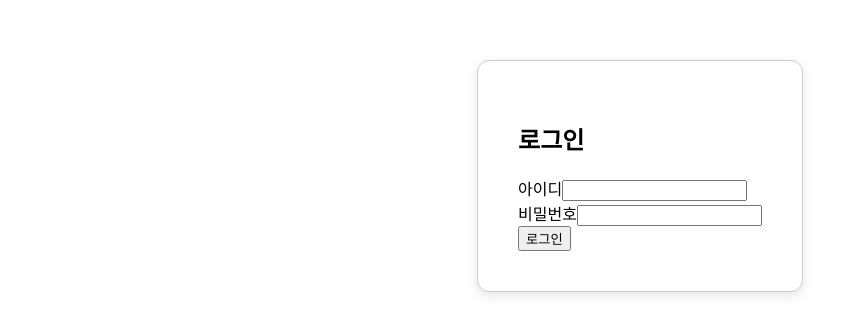
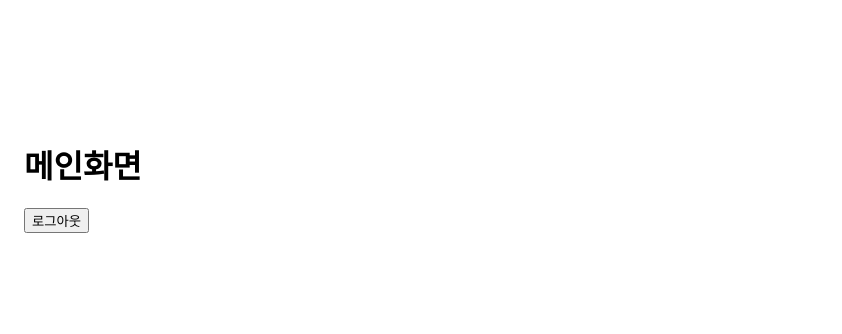
Before and after one commit to Chanyoung3/SalesScoreAI, a React (Create React App) app in the folder frontend/: page /consultations in a window 1280 px wide. Shown: the part 224-558 px from the top of the page, without its empty margins (0-842 px from the left). Built offline with nearby package versions, Linux system fonts and the light colour scheme; sample sign-in values are in the browser's storage.

Commit message:
Login Page

```diff
--- a/frontend/package.json
+++ b/frontend/package.json
@@ -3,12 +3,18 @@
   "version": "0.1.0",
   "private": true,
   "dependencies": {
+    "@emotion/react": "^11.14.0",
+    "@emotion/styled": "^11.14.0",
+    "@mui/material": "^7.1.0",
+    "@tanstack/react-query": "^5.77.2",
     "@testing-library/dom": "^10.4.0",
     "@testing-library/jest-dom": "^6.6.3",
     "@testing-library/react": "^16.3.0",
     "@testing-library/user-event": "^13.5.0",
+    "axios": "^1.9.0",
     "react": "^19.1.0",
     "react-dom": "^19.1.0",
+    "react-router-dom": "^7.6.1",
     "react-scripts": "5.0.1",
     "web-vitals": "^2.1.4"
   },
--- a/frontend/src/App.js
+++ b/frontend/src/App.js
@@ -1,11 +1,32 @@
 import React from 'react';
+import { BrowserRouter, Routes, Route, Navigate } from 'react-router-dom';
+import Container from "@mui/material/Container";
+import { QueryClient, QueryClientProvider } from "@tanstack/react-query";
 import Login from './components/Login';
+import Consultations from './components/consultations';
+
+const queryClient = new QueryClient();
 
 function App() {
+  const isAuthenticated = !!sessionStorage.getItem("jwt");
+
   return (
-    <div className="App">
-      <Login />
-    </div>
+    <Container maxWidth="xl">
+      <QueryClientProvider client={queryClient}>
+      <BrowserRouter>
+          <Routes>
+            <Route
+              path="/"
+              element={isAuthenticated ? <Navigate to="/consultations" /> : <Login />}
+            />
+            <Route
+              path="/consultations"
+              element={isAuthenticated ? <Consultations /> : <Navigate to="/" />}
+            />
+          </Routes>
+        </BrowserRouter>
+      </QueryClientProvider>
+    </Container>
   );
 }
 
--- a/frontend/src/components/Login.js
+++ b/frontend/src/components/Login.js
@@ -1,24 +1,54 @@
 import React, { useState } from 'react';
+import Consultations from "./consultations";
+import axios from 'axios';
 
 function Login() {
   const [user, setUser] = useState({
     userid: "",
     password: "",
   });
+  const [isAuthenticated, setAuth] = useState(false);
+  const [open, setOpen] = useState(false);
 
   const handleChange = (e) => {
     setUser({ ...user, [e.target.name]: e.target.value });
   };
 
-  const handleSubmit = (e) => {
+  const handleLogin = (e) => {
     e.preventDefault();
+    // 서버 연결
+    // /*
+    axios
+      .post(process.env.REACT_APP_API_URL + "/auth/login", user, {
+        headers: { "Content-Type": "application/json" },
+      })
+      .then((res) => {
+        const jwtToken = res.headers.authorization;
+        if (jwtToken) {
+          sessionStorage.setItem("jwt", jwtToken);
+          setAuth(true);
+        }
+      })
+      .catch(() => {
+        setOpen(true);
+      });
+     // */
+
     console.log("로그인 시도:", user);
+    //setAuth(true);
   };
 
+  const handleLogout = () => {
+    setAuth(false);
+  };
+
+  if (isAuthenticated) {
+    return <Consultations logOut={handleLogout} />;
+  } else {
     return (
       <div className="login-container">
         <h2>로그인</h2>
-      <form onSubmit={handleSubmit}>
+        <form onSubmit={handleLogin}>
           <div>
             <label>아이디</label>
             <input
@@ -39,8 +69,10 @@ function Login() {
           </div>
           <button type="submit">로그인</button>
         </form>
+        {open && <p style={{ color: 'red' }}>로그인 실패. 아이디와 비밀번호를 확인하세요.</p>}
       </div>
     );
   }
+}
 
 export default Login;
--- /dev/null
+++ b/frontend/src/components/consultations.js
@@ -0,0 +1,10 @@
+function Consultations({ logOut }) {
+    return (
+      <div>
+        <h1>메인화면</h1>
+        <button onClick={logOut}>로그아웃</button>
+      </div>
+    );
+  }
+
+  export default Consultations;
```
Also changed, not shown: 1 other file (tests, documents, lock files or other folders). Lines whose indentation alone changed are shown as unchanged.
